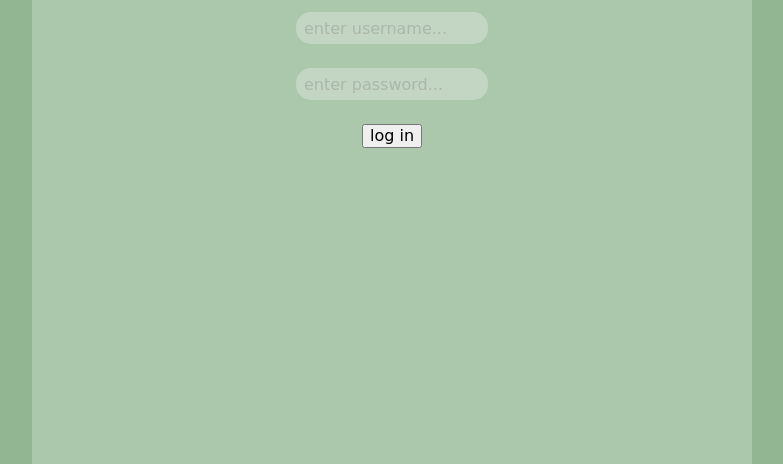
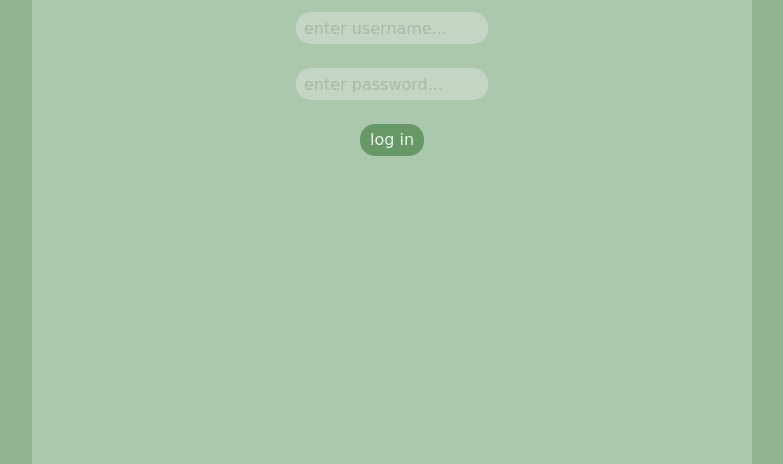
Before and after one commit to nickte4/leafer, a website: page public/sign-in.html in a window 1280 px wide. Shown: the part 336-800 px from the top of the page, without its empty margins (248-1031 px from the left). Drawn offline with Linux system fonts and the light colour scheme; a web font is replaced by a local one.

Commit message:
Style log in submit button

```diff
--- a/public/styles/components/sign-in.css
+++ b/public/styles/components/sign-in.css
@@ -15,6 +15,7 @@
   margin-top: 10rem;
   width: 30rem;
   height: 20rem;
+  cursor: default;
 }
 
 /* "log in" header text */
@@ -44,6 +45,22 @@
   width: 12rem;
   border: none;
   padding-left: 0.5rem;
+  cursor: text;
+}
+
+/* log in submit button */
+.sign-in__box_submit {
+  background-color: var(--clr-accent);
+  color: var(--clr-text);
+  border: none;
+  border-radius: 15px;
+  width: 4rem;
+  height: 2rem;
+  cursor: pointer;
+}
+
+.sign-in__box_submit:hover {
+  outline: 2px solid var(--light-text);
 }
 
 /* xxs */
```
